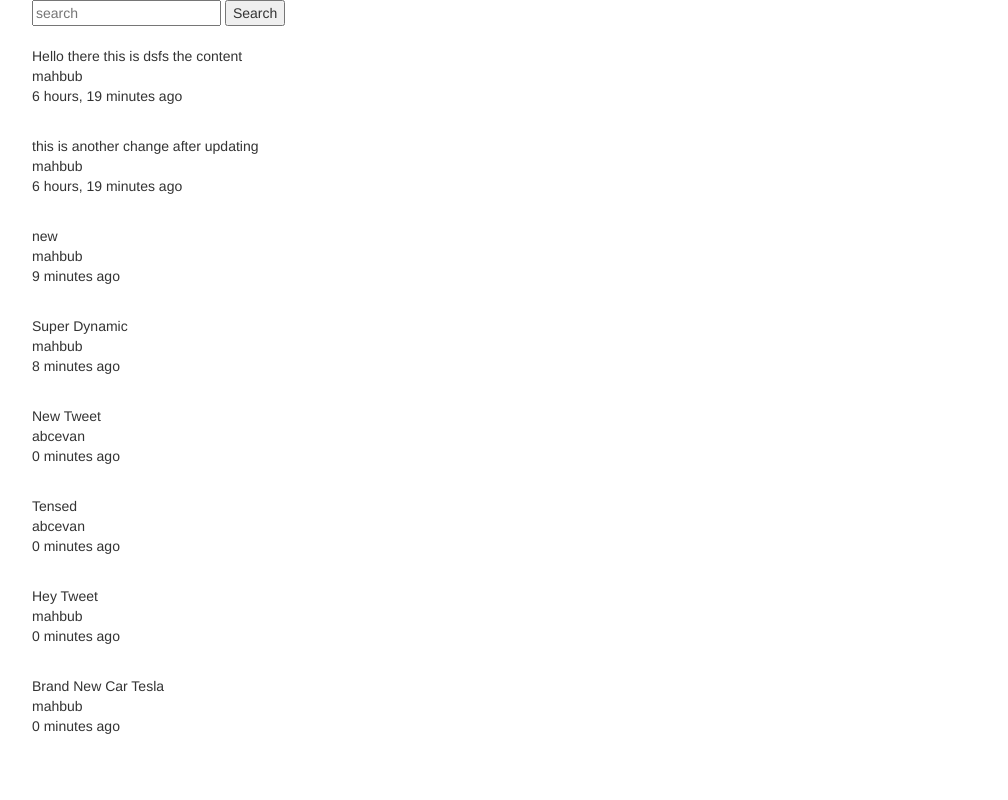
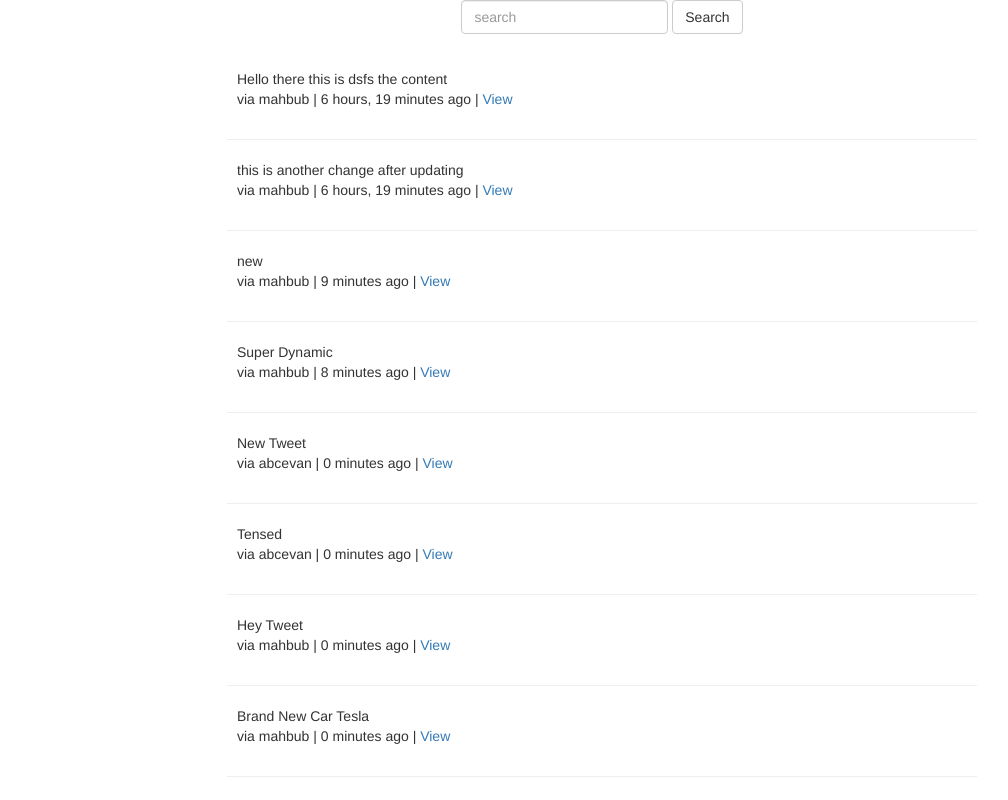
Before and after one commit to mahbubevan/tweet-me, a Django app: page /tweet/ in a window 1280 px wide. Shown: the whole page, without its empty margins (38-1046 px from the left). Run offline with Django 3.2, Linux system fonts and the light colour scheme; data comes from the database, SQL or seed files in the repository; some libraries are stand-ins or nearby versions.

Commit message:
Bootstrap Media Object

```diff
--- a/tweets/templates/tweets/list_view.html
+++ b/tweets/templates/tweets/list_view.html
@@ -2,13 +2,24 @@
 {% block title %} {{block.super}} All Tweets{% endblock %}
 {% block content %}
 
+  <div class="row">
+    <div class="col-sm-8 col-sm-offset-2">
       {% include "tweets/search_form.html" %} <br>
+
       {% for object in object_list %}
+        <div class="media">
+          <div class="media-left">
+            {% if object.image %}
+              <img class="media-object" src="..." alt="Generic placeholder image">
+            {% endif %}
+          </div>
+          <div class="media-body">
             <p>
               {{object.content}}<br>
-      {{object.user}}<br>
-      {{object.timestamp|timesince }} ago <br><br>
+              via {{object.user}} | {{object.timestamp|timesince }} ago | <a href="{{object.get_absolute_url}}">View</a>
             </p>
+          </div>
+        </div> <hr>
         {% empty %}
             {% if request.GET.q %}
                 <p>No Tweets Found</p>
@@ -16,5 +27,6 @@
                 <p> No Tweets Yet</p>
             {% endif %}
         {% endfor %}
-
+  </div>
+</div>
 {% endblock %}
--- a/tweets/templates/tweets/search_form.html
+++ b/tweets/templates/tweets/search_form.html
@@ -1,4 +1,22 @@
-<form class="" action="{% url 'tweet:list' %}" method="GET">
-  <input type="text" name="q" value="{{request.GET.q}}" placeholder="search">
-  <input type="submit" name="" value="Search"/>
-</form>
+<div class="row">
+  <div class="col-sm-12 text-center">
+    <form class="form-inline" action="{% url 'tweet:list' %}" method="GET">
+      <div class="form-group">
+        <input type="text" class="form-control" name="q" value="{{request.GET.q}}" placeholder="search">
+      </div>
+        <input type="submit" class="btn btn-md btn-default" name="" value="Search"/>
+    </form>
+  </div>
+</div>
+
+<!-- <form class="form-inline">
+  <div class="form-group">
+    <label for="exampleInputName2">Name</label>
+    <input type="text" class="form-control" id="exampleInputName2" placeholder="Jane Doe">
+  </div>
+  <div class="form-group">
+    <label for="exampleInputEmail2">Email</label>
+    <input type="email" class="form-control" id="exampleInputEmail2" placeholder="jane.doe@example.com">
+  </div>
+  <button type="submit" class="btn btn-default">Send invitation</button>
+</form> -->
```
Lines whose indentation alone changed are shown as unchanged.
